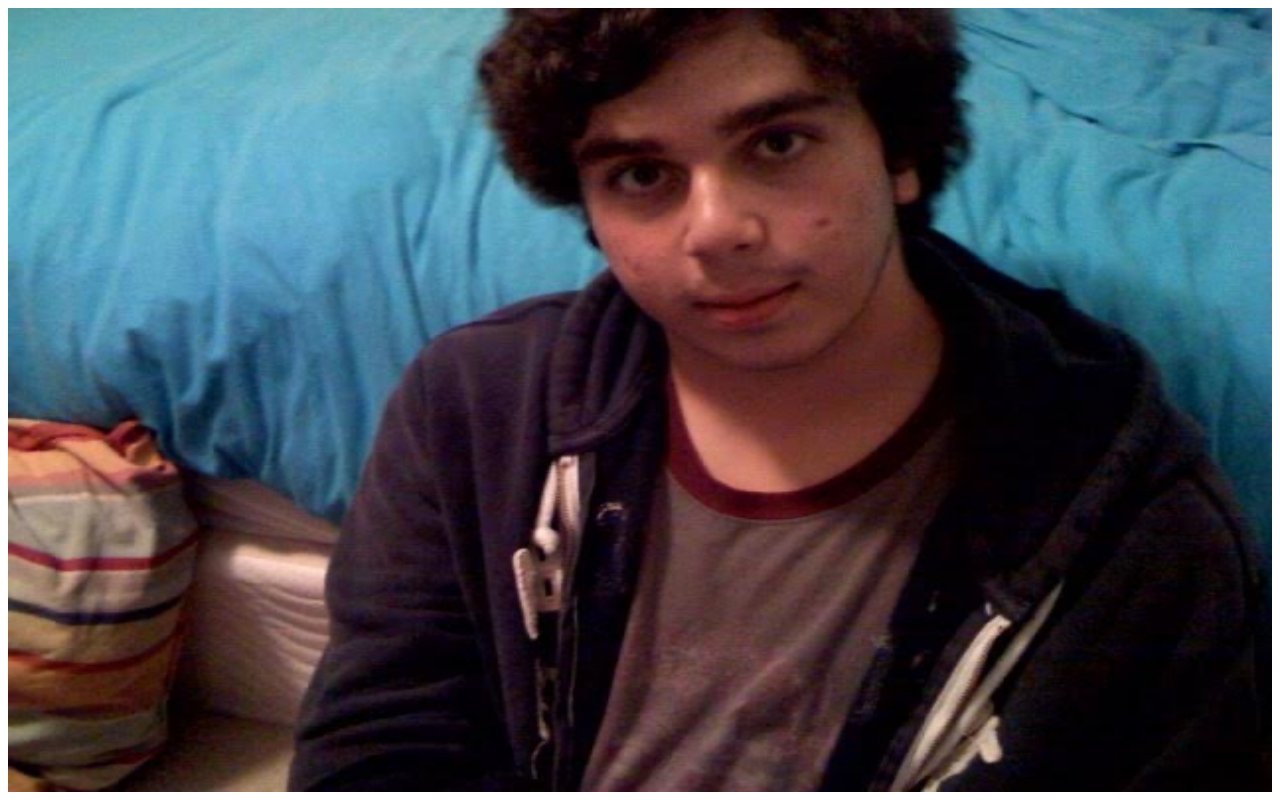
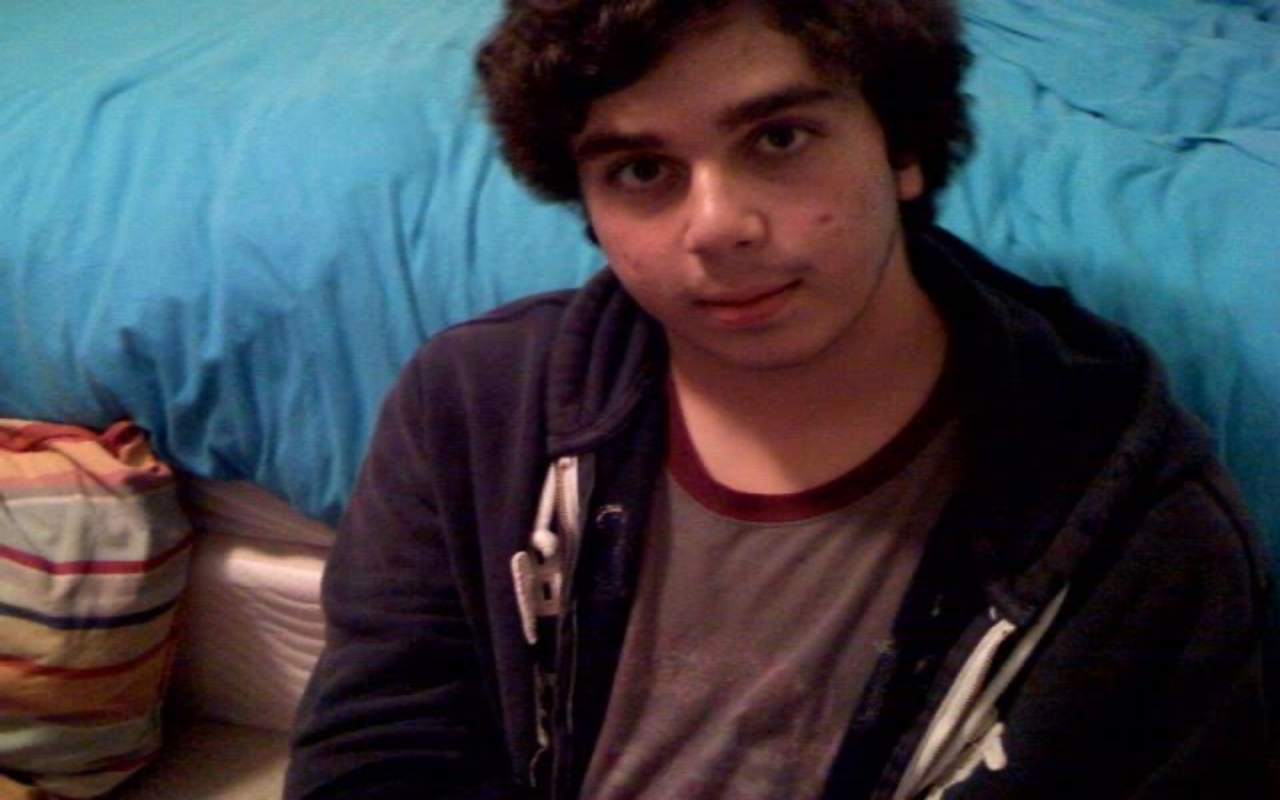
Before and after one commit to calvinatlan/talalbarakat.com, a plain HTML site: page index.html in a window 1280 px wide. Drawn offline with Linux system fonts and the light colour scheme.

Commit message:
Unset margin on body

```diff
--- a/index.html
+++ b/index.html
@@ -1,4 +1,6 @@
 <html>
 	<head><title>Talal Barkat</title></head>
-	<body><img src="talal.jpg" style="width: 100%;height: 100%"></img></body>
+	<body style="margin: unset;">
+		<img src="talal.jpg" style="width: 100%;height: 100%"></img>
+	</body>
 </html>
```
